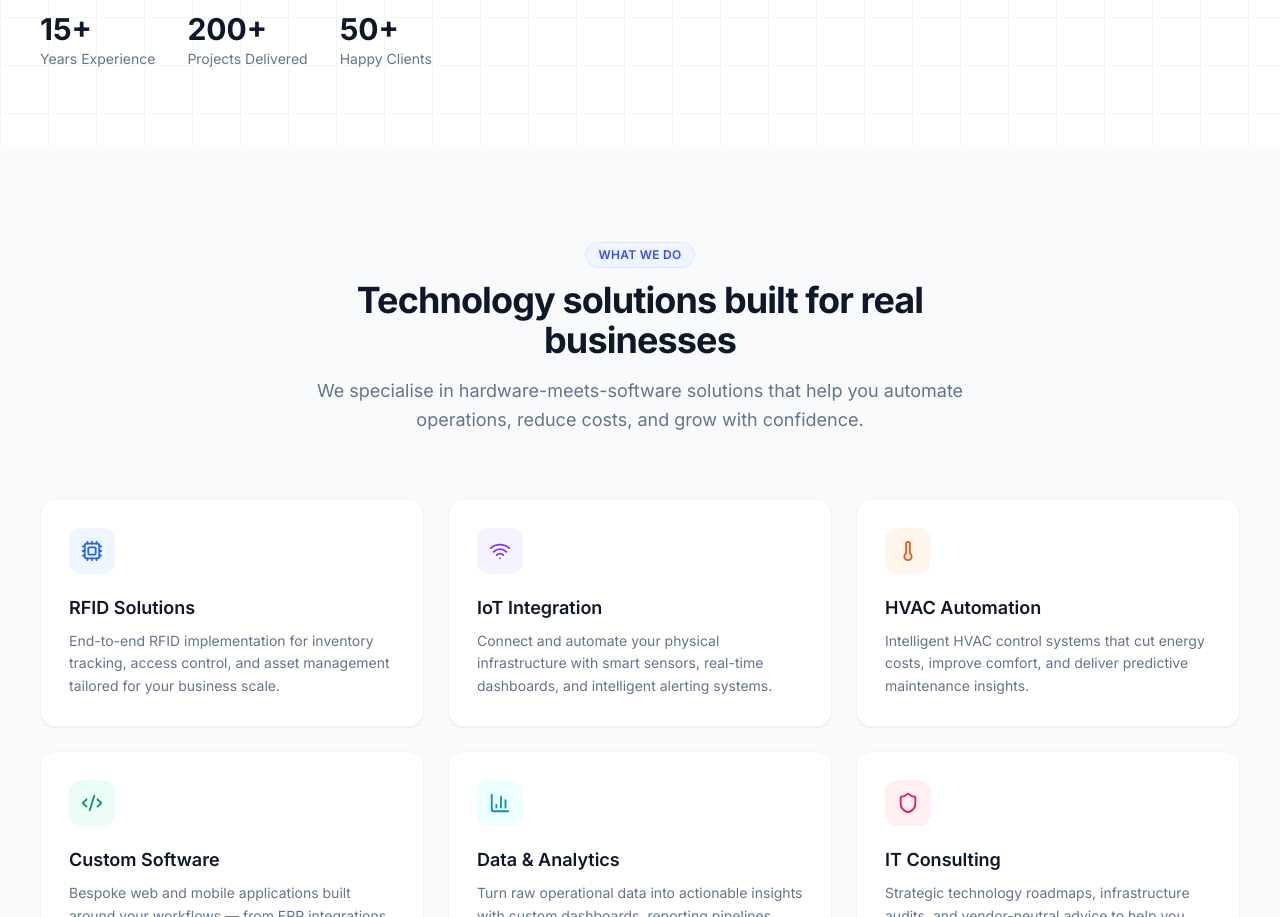
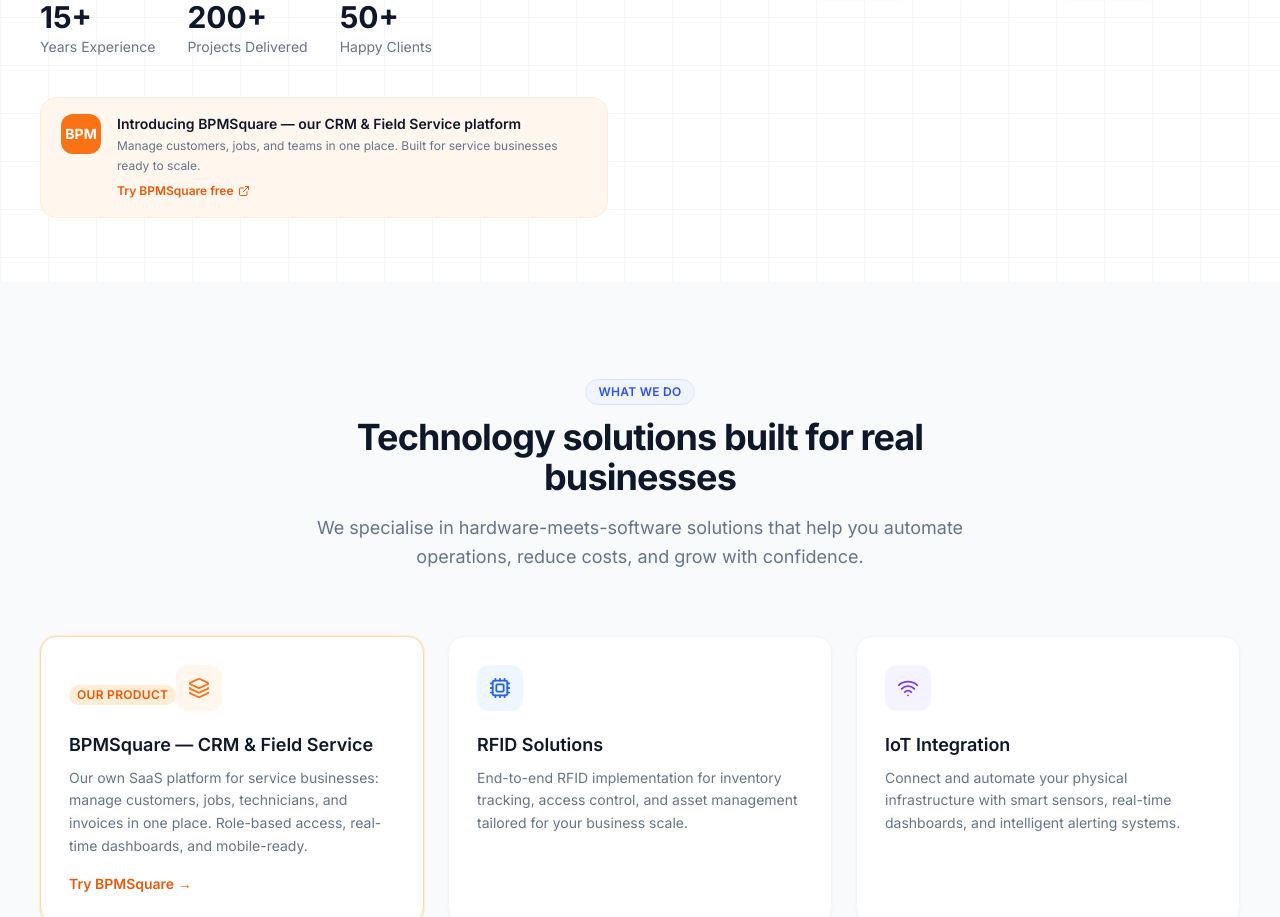
Before and after one commit to AbdulNandalpad/snasquare, a React (Vite) app: page / in a window 1280 px wide. Shown: the part 655-1572 px from the top of the page. Built offline with nearby package versions, Linux system fonts and the light colour scheme.

Commit message:
feat: add BPMSquare marketing to hero and services

```diff
--- a/src/components/Hero.jsx
+++ b/src/components/Hero.jsx
@@ -1,4 +1,4 @@
-import { ArrowRight, MessageCircle } from 'lucide-react'
+import { ArrowRight, MessageCircle, ExternalLink } from 'lucide-react'
 import HeroIllustration from './HeroIllustration'
 
 export default function Hero() {
@@ -67,6 +67,29 @@
               </div>
             ))}
           </div>
+
+          {/* BPMSquare spotlight */}
+          <div className="mt-10 flex items-start gap-4 rounded-2xl border border-orange-100 bg-orange-50 px-5 py-4 max-w-xl mx-auto md:mx-0">
+            <div className="shrink-0 w-10 h-10 rounded-xl bg-orange-500 flex items-center justify-center text-white font-bold text-sm">
+              BPM
+            </div>
+            <div className="flex-1 min-w-0">
+              <p className="text-sm font-semibold text-slate-900">
+                Introducing BPMSquare — our CRM &amp; Field Service platform
+              </p>
+              <p className="text-xs text-slate-500 mt-0.5 leading-relaxed">
+                Manage customers, jobs, and teams in one place. Built for service businesses ready to scale.
+              </p>
+              <a
+                href="https://app.bpmsquare.com"
+                target="_blank"
+                rel="noopener noreferrer"
+                className="inline-flex items-center gap-1 mt-2 text-xs font-semibold text-orange-600 hover:text-orange-700 transition-colors"
+              >
+                Try BPMSquare free <ExternalLink size={12} />
+              </a>
+            </div>
+          </div>
         </div>
 
         {/* Hero illustration — hidden on mobile, shown from tablet up */}
--- a/src/components/Services.jsx
+++ b/src/components/Services.jsx
@@ -1,6 +1,16 @@
-import { Cpu, Wifi, Thermometer, Code2, BarChart3, Shield } from 'lucide-react'
+import { Cpu, Wifi, Thermometer, Code2, BarChart3, Shield, Layers } from 'lucide-react'
 
 const services = [
+  {
+    icon: Layers,
+    title: 'BPMSquare — CRM & Field Service',
+    description:
+      'Our own SaaS platform for service businesses: manage customers, jobs, technicians, and invoices in one place. Role-based access, real-time dashboards, and mobile-ready.',
+    accent: 'bg-orange-50 text-orange-500',
+    link: 'https://app.bpmsquare.com',
+    linkLabel: 'Try BPMSquare →',
+    featured: true,
+  },
   {
     icon: Cpu,
     title: 'RFID Solutions',
@@ -65,16 +75,31 @@
 
         {/* Cards grid */}
         <div className="grid grid-cols-1 sm:grid-cols-2 lg:grid-cols-3 gap-6">
-          {services.map(({ icon: Icon, title, description, accent }) => (
+          {services.map(({ icon: Icon, title, description, accent, link, linkLabel, featured }) => (
             <div
               key={title}
-              className="bg-white rounded-2xl p-7 border border-slate-100 shadow-sm hover:shadow-md hover:-translate-y-0.5 transition-all duration-200 group"
+              className={`bg-white rounded-2xl p-7 border shadow-sm hover:shadow-md hover:-translate-y-0.5 transition-all duration-200 group ${featured ? 'border-orange-200 ring-1 ring-orange-100' : 'border-slate-100'}`}
             >
+              {featured && (
+                <span className="inline-block mb-3 px-2 py-0.5 rounded-full bg-orange-100 text-orange-600 text-xs font-semibold tracking-wide uppercase">
+                  Our Product
+                </span>
+              )}
               <div className={`inline-flex p-3 rounded-xl ${accent} mb-5`}>
                 <Icon size={22} />
               </div>
               <h3 className="text-lg font-semibold text-slate-900 mb-2">{title}</h3>
               <p className="text-slate-500 text-sm leading-relaxed">{description}</p>
+              {link && (
+                <a
+                  href={link}
+                  target="_blank"
+                  rel="noopener noreferrer"
+                  className="inline-flex items-center mt-4 text-sm font-semibold text-orange-600 hover:text-orange-700 transition-colors"
+                >
+                  {linkLabel}
+                </a>
+              )}
             </div>
           ))}
         </div>
```
